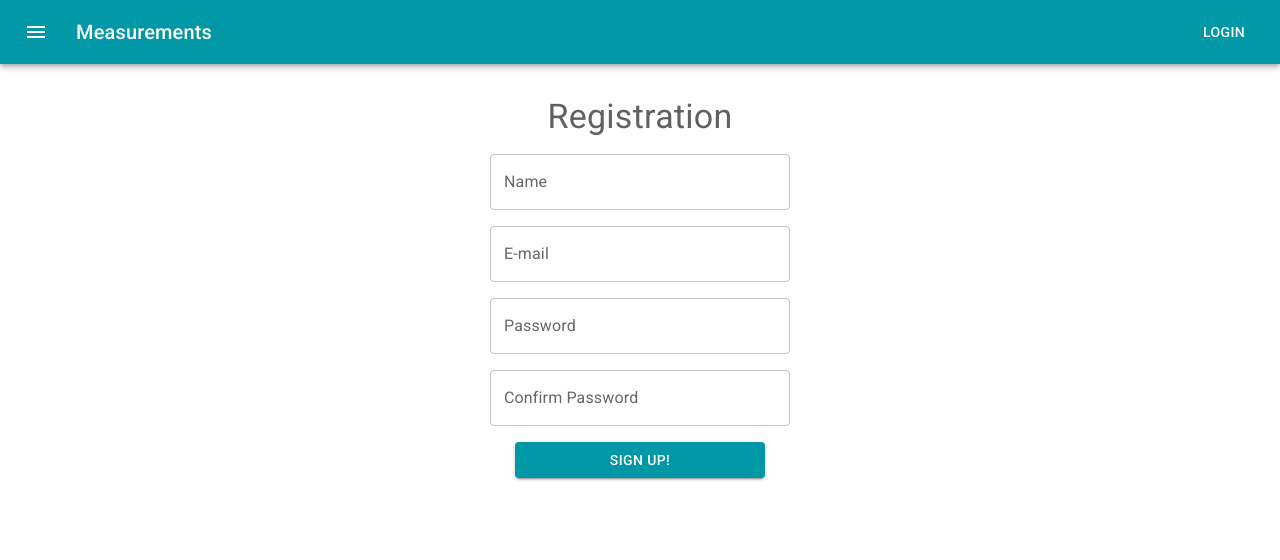
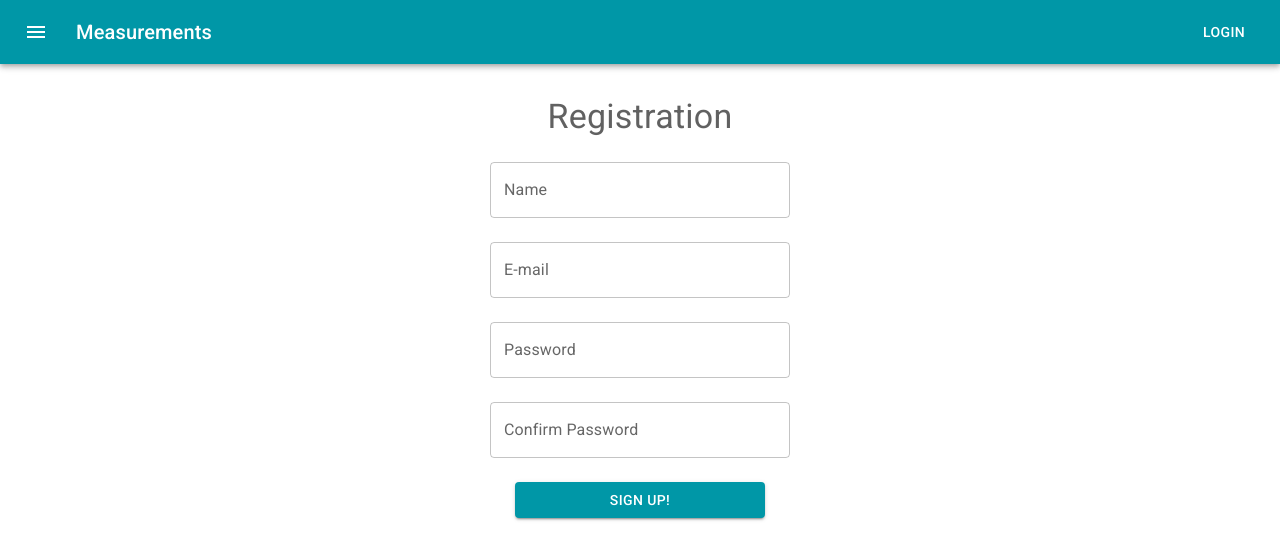
Before and after one commit to ikurowski/measurements, a React (Create React App) app: page /SignUp in a window 1280 px wide. Shown: the top 560 px of the page. Built offline with nearby package versions, Linux system fonts and the light colour scheme; no server answers.

Commit message:
add MuiFormHelperText margin theme

```diff
--- a/src/components/SignIn/SignInForm.jsx
+++ b/src/components/SignIn/SignInForm.jsx
@@ -31,7 +31,7 @@ export default function SignInForm() {
       <form align="center" onSubmit={formik.handleSubmit}>
         <div>
           <TextField
-            sx={{ minWidth: 300, mt: 2 }}
+            sx={{ minWidth: 300, mt: 3 }}
             id="emailSignIn"
             name="email"
             label="E-mail"
@@ -44,7 +44,7 @@ export default function SignInForm() {
         </div>
         <div>
           <TextField
-            sx={{ minWidth: 300, mt: 2 }}
+            sx={{ minWidth: 300, mt: 3 }}
             id="passwordSignIn"
             name="password"
             label="Password"
@@ -56,7 +56,7 @@ export default function SignInForm() {
             helperText={formik.touched.password && formik.errors.password}
           />
         </div>
-        <Button sx={{ minWidth: 250, mt: 2, mb: 0.2 }} variant="contained" type="submit" id="buttonSignIn">
+        <Button sx={{ minWidth: 250, mt: 3, mb: 0.2 }} variant="contained" type="submit" id="buttonSignIn">
           Sign In!
         </Button>
         <Typography variant="body2" color>
--- a/src/components/SignUp/SignUpForm.jsx
+++ b/src/components/SignUp/SignUpForm.jsx
@@ -22,6 +22,7 @@ export default function SignUpForm() {
     },
     validationSchema: SignUpValidationSchema,
   });
+  console.log(<TextField />);
 
   return (
     <>
@@ -29,7 +30,7 @@ export default function SignUpForm() {
       <form align="center" onSubmit={formik.handleSubmit}>
         <div>
           <TextField
-            sx={{ minWidth: 300, mt: 2 }}
+            sx={{ minWidth: 300, mt: 3 }}
             id="name"
             name="name"
             label="Name"
@@ -38,14 +39,11 @@ export default function SignUpForm() {
             onChange={formik.handleChange}
             error={formik.touched.name && Boolean(formik.errors.name)}
             helperText={formik.touched.name && formik.errors.name}
-            // FormHelperTextProps={{
-            //   className: classes.helperText,
-            // }}
           />
         </div>
         <div>
           <TextField
-            sx={{ minWidth: 300, mt: 2 }}
+            sx={{ minWidth: 300, mt: 3 }}
             id="emailSignUp"
             name="email"
             label="E-mail"
@@ -58,7 +56,7 @@ export default function SignUpForm() {
         </div>
         <div>
           <TextField
-            sx={{ minWidth: 300, mt: 2 }}
+            sx={{ minWidth: 300, mt: 3 }}
             id="passwordSignUp"
             name="password"
             label="Password"
@@ -72,7 +70,7 @@ export default function SignUpForm() {
         </div>
         <div>
           <TextField
-            sx={{ minWidth: 300, mt: 2 }}
+            sx={{ minWidth: 300, mt: 3 }}
             id="confirmPassword"
             name="confirmPassword"
             label="Confirm Password"
@@ -85,7 +83,7 @@ export default function SignUpForm() {
           />
         </div>
 
-        <Button sx={{ minWidth: 250, mt: 2, mb: 0.2 }} variant="contained" type="submit" id="buttonSignUp">
+        <Button sx={{ minWidth: 250, mt: 3, mb: 0.2 }} variant="contained" type="submit" id="buttonSignUp">
           Sign up!
         </Button>
       </form>
--- a/src/theme.js
+++ b/src/theme.js
@@ -13,6 +13,17 @@ const theme = createTheme({
       main: yellow[700],
     },
   },
+  components: {
+    MuiFormHelperText: {
+      styleOverrides: {
+        root: {
+          marginTop: 0,
+          height: 0,
+        },
+      },
+    },
+
+  },
 });
 
 export default theme;
```
